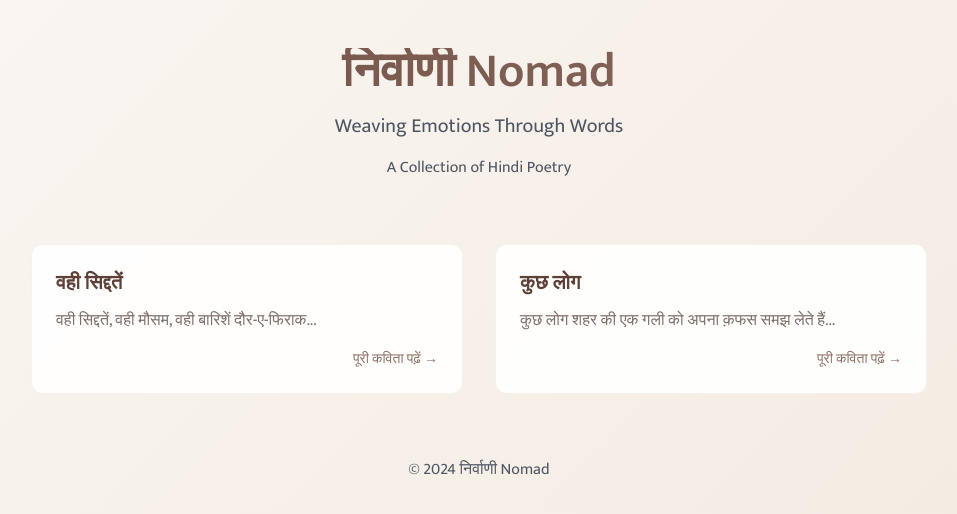
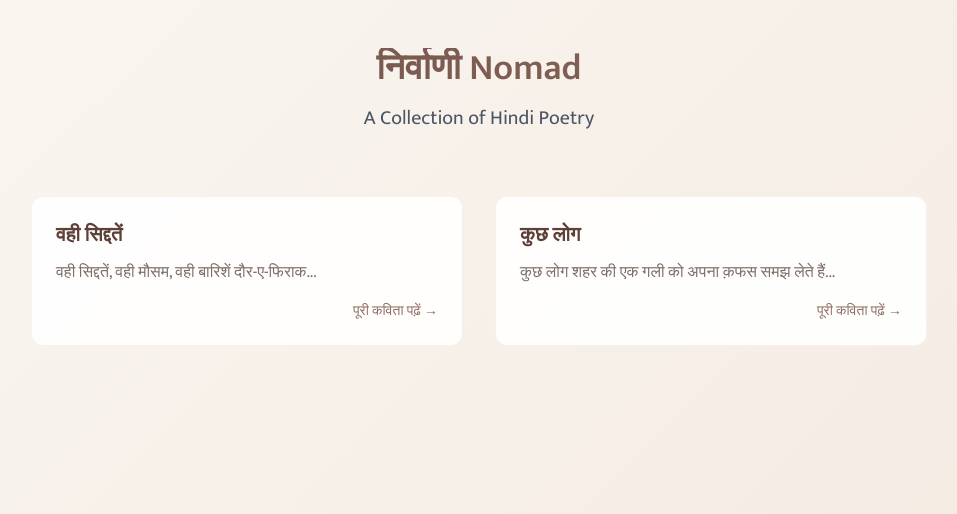
Before and after one commit to nirwaninomad/nirwaninomad, a plain HTML site: page index.html in a window 1280 px wide. Shown: the whole page, without its empty margins (161-1118 px from the left). Drawn offline with nearby package versions, Linux system fonts and the light colour scheme.

Commit message:
Update index.html

```diff
--- a/index.html
+++ b/index.html
@@ -46,14 +46,13 @@
 <body>
     <div class="container mx-auto px-4 py-12">
         <header class="text-center mb-16">
-            <h1 class="text-5xl font-bold mb-4 header-text">निर्वाणी Nomad</h1>
-            <p class="text-xl text-gray-600">Weaving Emotions Through Words</p>
-            <p class="mt-4 text-gray-600">A Collection of Hindi Poetry</p>
+            <h1 class="text-4xl font-bold mb-4 header-text">निर्वाणी Nomad</h1>
+            <p class="text-xl text-gray-600">A Collection of Hindi Poetry</p>
         </header>
 
         <div class="grid md:grid-cols-2 gap-8 max-w-4xl mx-auto">
             <!-- Poetry Card 1 -->
-            <a href="poems/poem1.html" class="poetry-card p-6 block">
+            <a href="poem1.html" class="poetry-card p-6 block">
                 <h2 class="text-xl font-semibold mb-3 card-title">वही सिद्दतें</h2>
                 <p class="card-excerpt mb-4">वही सिद्दतें, वही मौसम, वही बारिशें दौर-ए-फिराक...</p>
                 <div class="text-sm text-right">
@@ -61,7 +60,6 @@
                 </div>
             </a>
 
-            <!-- Poetry Card 2 -->
             <a href="poems/poem2.html" class="poetry-card p-6 block">
                 <h2 class="text-xl font-semibold mb-3 card-title">कुछ लोग</h2>
                 <p class="card-excerpt mb-4">कुछ लोग शहर की एक गली को अपना क़फस समझ लेते हैं...</p>
@@ -70,10 +68,7 @@
                 </div>
             </a>
         </div>
-
-        <footer class="text-center mt-16 text-gray-600">
-            <p>© 2024 निर्वाणी Nomad</p>
-        </footer>
+        </div>
     </div>
 </body>
 </html>
```
